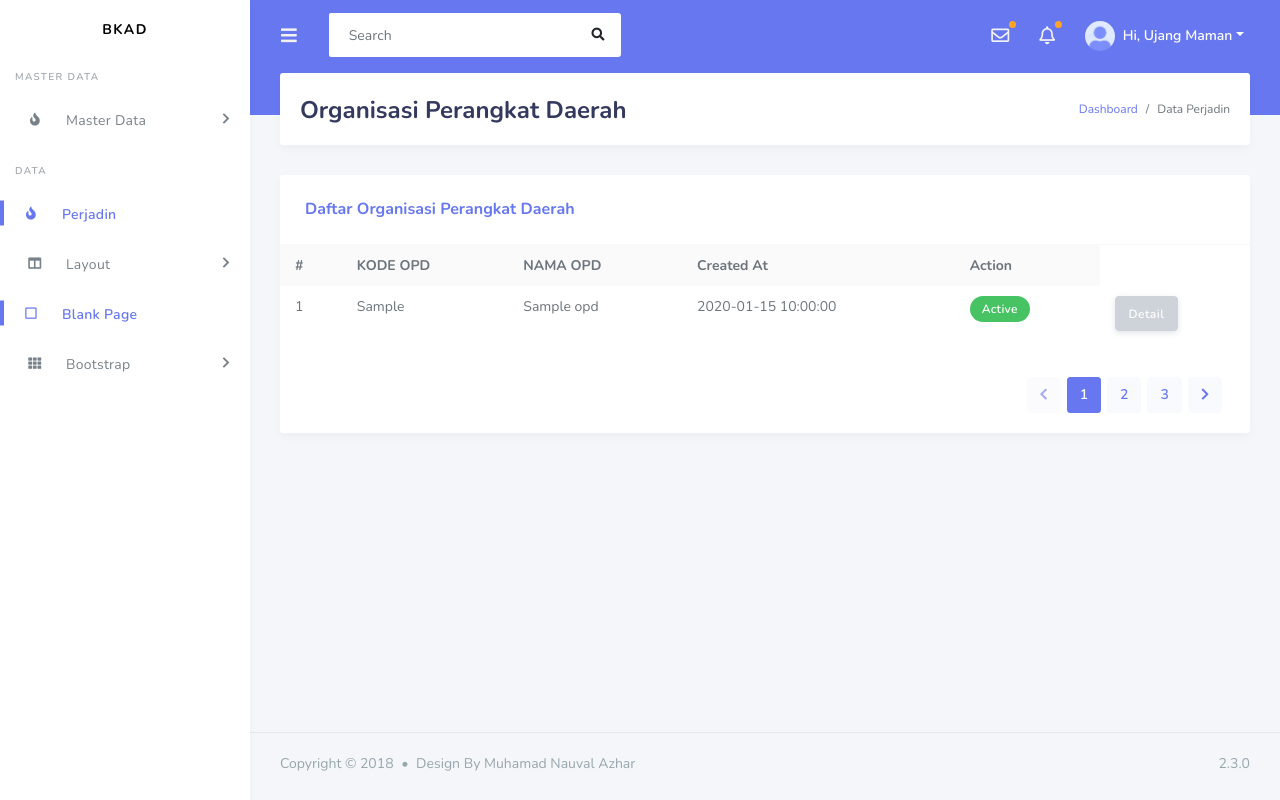
After one commit to raselstr/scrips2, a CodeIgniter 4 app: template app/Views/opd/index.php in a window 1280 px wide. The commit adds this page. Run offline with PHP 8.4 and a stand-in for CodeIgniter, Linux system fonts and the light colour scheme; the template is opened without the code that fills it: most values are stand-ins (such as "Sample title", 1, 10 or a date in 2020); some libraries are stand-ins or nearby versions.

Commit message:
Membuat findall

```diff
--- a/app/Config/Routes.php
+++ b/app/Config/Routes.php
@@ -45,6 +45,8 @@ $routes->get('login','Auth::index');
 $routes->get('perjadin-home', 'Perjadin::index');
 // $routes->addRedirect('/', 'home');
 
+$routes->presenter('opd');
+
 /*
  * --------------------------------------------------------------------
  * Additional Routing
--- a/app/Views/layout/menuside.php
+++ b/app/Views/layout/menuside.php
@@ -3,7 +3,7 @@
     <a href="#" class="nav-link has-dropdown"><i class="fas fa-fire"></i><span>Master Data</span></a>
     <ul class="dropdown-menu">
         <li><a class="nav-link" href="index-0.html">Pegawai</a></li>
-        <li><a class="nav-link" href="index.html">OPD</a></li>
+        <li><a class="nav-link" href="<?= site_url('opd'); ?>">OPD</a></li>
     </ul>
 </li>
 <li class="menu-header">DATA</li>
--- /dev/null
+++ b/app/Views/opd/index.php
@@ -0,0 +1,66 @@
+<?= $this->extend('layout/default'); ?>
+
+<?= $this->section('title'); ?>
+  <title>OPD &mdash; BKAD</title>
+<?= $this->endSection(); ?>
+
+<?= $this->section('content'); ?>
+  <section class="section">
+    <div class="section-header">
+      <h1>Organisasi Perangkat Daerah</h1>
+      <div class="section-header-breadcrumb">
+        <div class="breadcrumb-item active"><a href="<?= site_url('/'); ?>">Dashboard</a></div>
+        <div class="breadcrumb-item">Data Perjadin</div>
+      </div>
+    </div>
+
+    <div class="section-body">
+        <div class="card">
+          <div class="card-header">
+            <h4>Daftar Organisasi Perangkat Daerah</h4>
+          </div>
+          <div class="card-body p-0">
+            <div class="table-responsive">
+              <table class="table table-striped table-md">
+                <tr>
+                  <th>#</th>
+                  <th>KODE OPD</th>
+                  <th>NAMA OPD</th>
+                  <th>Created At</th>
+                  <th>Action</th>
+                </tr>
+                <?php foreach ($opd as $key => $value) : ?>
+                <tr>
+                  <td><?= $key + 1; ?></td>
+                  <td><?= $value->opd_kode; ?></td>
+                  <td><?= $value->opd_nama; ?></td>
+                  <td><?= $value->created_at; ?></td>
+                  <td><div class="badge badge-success">Active</div></td>
+                  <td><a href="#" class="btn btn-secondary">Detail</a></td>
+                </tr>
+                <?php endforeach; ?>
+              </table>
+            </div>
+          </div>
+          <div class="card-footer text-right">
+            <nav class="d-inline-block">
+              <ul class="pagination mb-0">
+                <li class="page-item disabled">
+                  <a class="page-link" href="#" tabindex="-1"><i class="fas fa-chevron-left"></i></a>
+                </li>
+                <li class="page-item active"><a class="page-link" href="#">1 <span class="sr-only">(current)</span></a></li>
+                <li class="page-item">
+                  <a class="page-link" href="#">2</a>
+                </li>
+                <li class="page-item"><a class="page-link" href="#">3</a></li>
+                <li class="page-item">
+                  <a class="page-link" href="#"><i class="fas fa-chevron-right"></i></a>
+                </li>
+              </ul>
+            </nav>
+          </div>
+        </div>
+      </div>
+    </div>
+  </section>
+<?= $this->endSection(); ?>
```
Also changed, not shown: app/Controllers/Opd.php (added, +106 -0 lines), app/Database/Migrations/2023-05-13-154008_Opd.php (added, +49 -0 lines), app/Models/OpdModel.php (added, +41 -0 lines).
